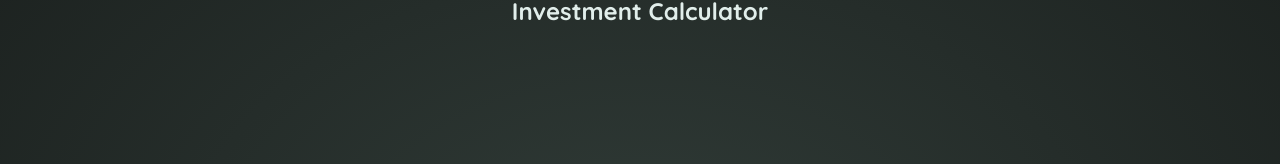
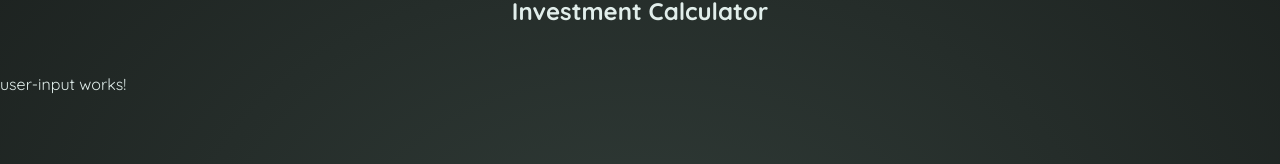
Before and after one commit to jose-a-dlc05/investment-practice-project, an Angular app: page / in a window 1280 px wide. Shown: the part 152-316 px from the top of the page. Built offline with nearby package versions, Linux system fonts and the light colour scheme.

Commit message:
Added the beginning of the user input component

```diff
--- a/src/app/app.component.html
+++ b/src/app/app.component.html
@@ -1 +1,2 @@
 <app-header />
+<app-user-input />
--- a/src/app/app.component.ts
+++ b/src/app/app.component.ts
@@ -1,9 +1,10 @@
 import { Component } from '@angular/core';
 import { HeaderComponent } from './header/header.component';
+import { UserInputComponent } from './user-input/user-input.component';
 
 @Component({
   selector: 'app-root',
-  imports: [HeaderComponent],
+  imports: [HeaderComponent, UserInputComponent],
   standalone: true,
   templateUrl: './app.component.html',
 })
--- /dev/null
+++ b/src/app/user-input/user-input.component.html
@@ -0,0 +1 @@
+<p>user-input works!</p>
```
Also changed, not shown: src/app/user-input/user-input.component.ts (added, +12 -0 lines), src/app/user-input/user-input.component.css (added).
